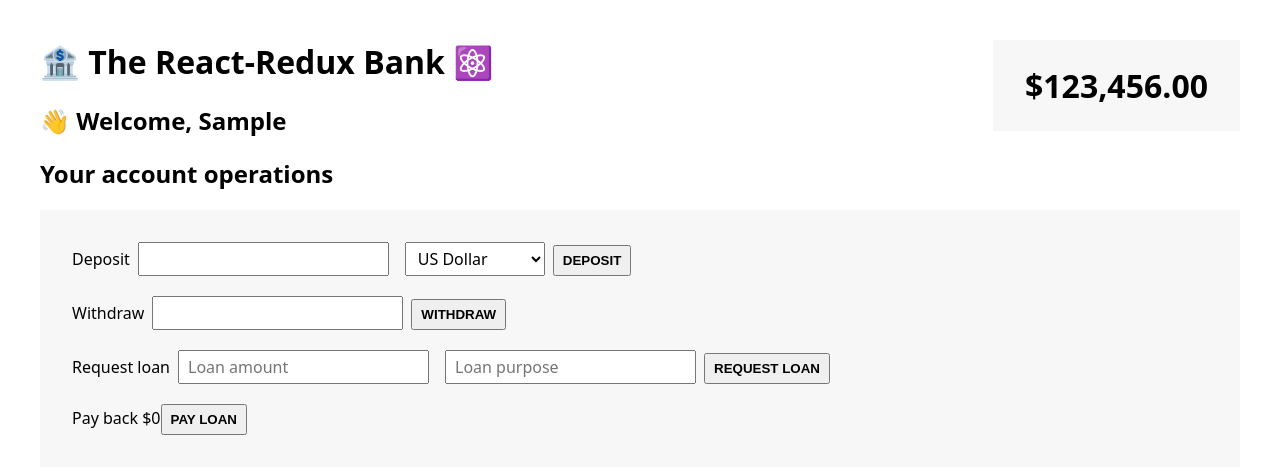
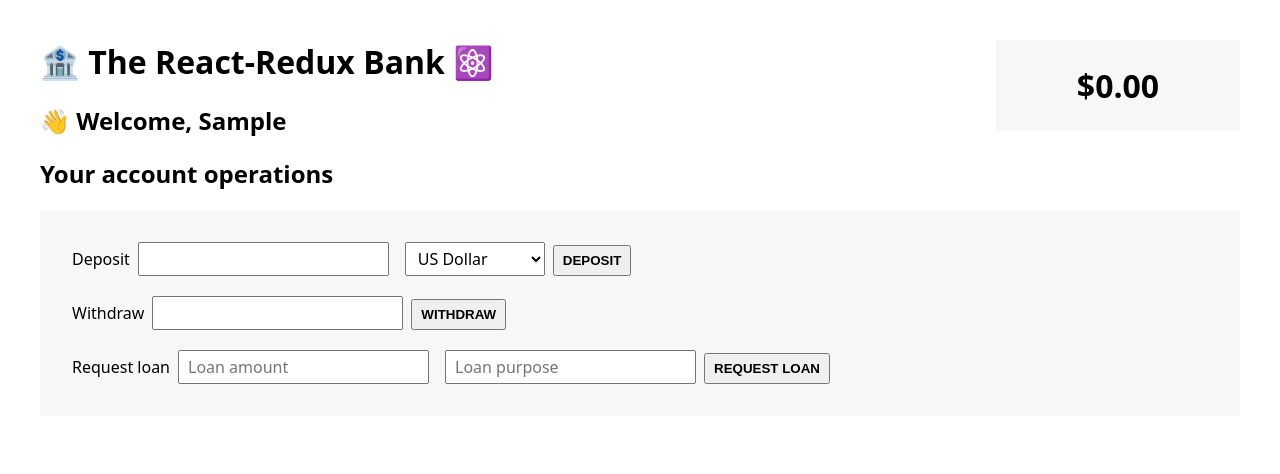
Before and after one commit to mblazeka00/redux-training, a React (Create React App) app: page / in a window 1280 px wide. Both pictures are taken after typing "Sample", "Sample" into the empty fields and a click on the button "CREATE NEW CUSTOMER". Shown: the top 474 px of the page. Built offline with nearby package versions, Linux system fonts and the light colour scheme.

Commit message:
Learned old way of getting the state into the components with connect function

```diff
--- a/src/features/accounts/AccountOperations.js
+++ b/src/features/accounts/AccountOperations.js
@@ -10,7 +10,11 @@
   const [currency, setCurrency] = useState("USD");
 
   const dispatch = useDispatch();
-  const account = useSelector((store) => store.account);
+  const {
+    loan: currentLoan,
+    loanPurpose: currentLoanPurpose,
+    balance,
+  } = useSelector((store) => store.account);
 
   function handleDeposit() {
     if (!depositAmount) return;
@@ -19,7 +23,7 @@
   }
 
   function handleWithdrawal() {
-    if (!withdrawalAmount || account.balance < withdrawalAmount) return;
+    if (!withdrawalAmount || balance < withdrawalAmount) return;
     dispatch(withdraw(withdrawalAmount));
     setWithdrawalAmount("");
   }
@@ -86,10 +90,16 @@
           <button onClick={handleRequestLoan}>Request loan</button>
         </div>
 
-        <div>
-          <span>Pay back ${account.balance}</span>
-          <button onClick={handlePayLoan}>Pay loan</button>
-        </div>
+        {currentLoan ? (
+          <div>
+            <span>
+              Pay back ${currentLoan} ({currentLoanPurpose})
+            </span>
+            <button onClick={handlePayLoan}>Pay loan</button>
+          </div>
+        ) : (
+          ""
+        )}
       </div>
     </div>
   );
--- a/src/features/accounts/BalanceDisplay.js
+++ b/src/features/accounts/BalanceDisplay.js
@@ -1,3 +1,5 @@
+import { connect } from "react-redux";
+
 function formatCurrency(value) {
   return new Intl.NumberFormat("en", {
     style: "currency",
@@ -5,8 +7,14 @@
   }).format(value);
 }
 
-function BalanceDisplay() {
-  return <div className="balance">{formatCurrency(123456)}</div>;
+function BalanceDisplay({ balance }) {
+  return <div className="balance">{formatCurrency(balance)}</div>;
 }
 
-export default BalanceDisplay;
+function mapStateToProps(state) {
+  return {
+    balance: state.account.balance,
+  };
+}
+
+export default connect(mapStateToProps)(BalanceDisplay);
```
